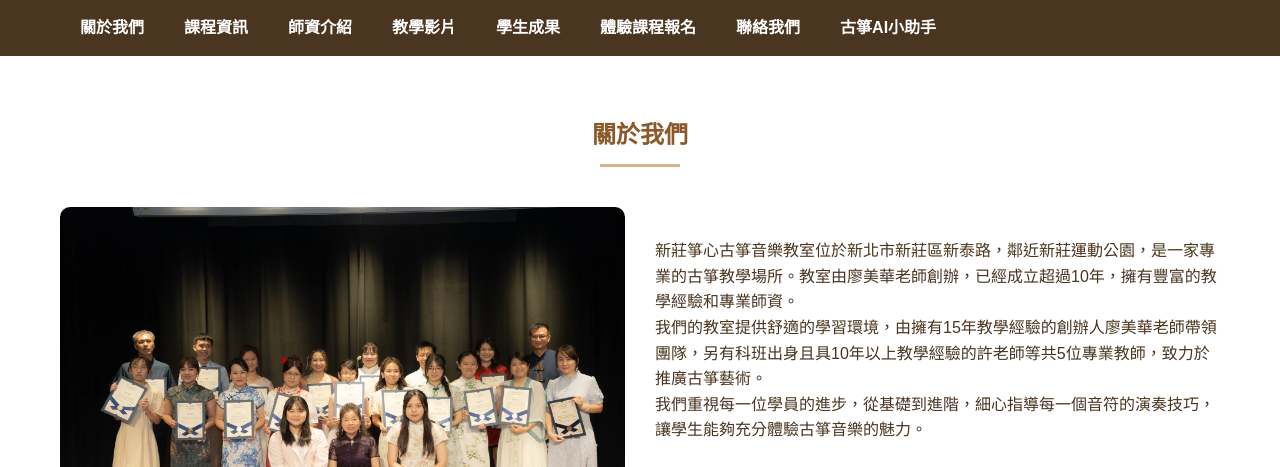
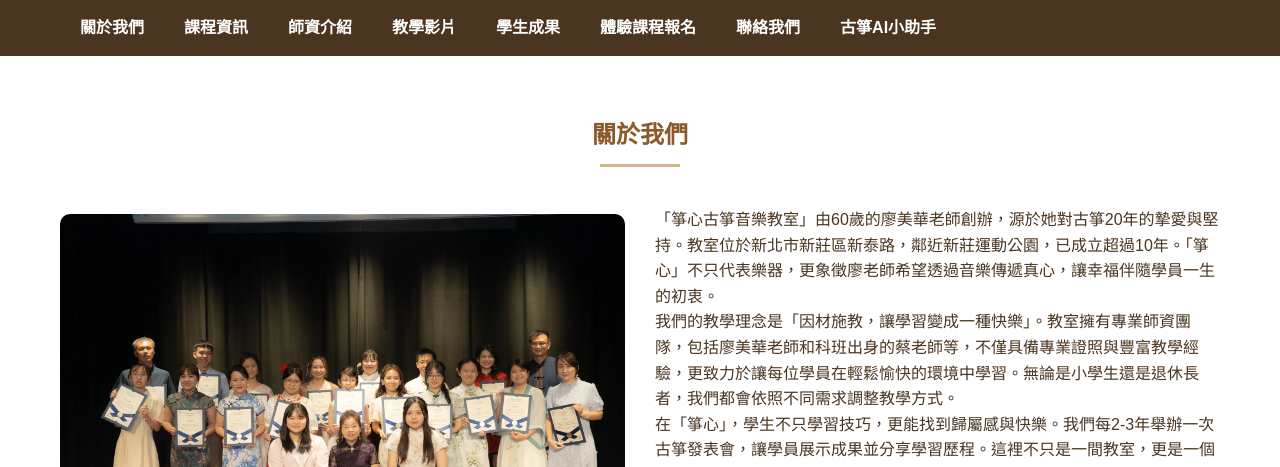
Before and after one commit to lidichu/GuzhengTrain, a plain HTML site: page index.html in a window 1280 px wide. Shown: the top 467 px of the page. Drawn offline with Linux system fonts and the light colour scheme.

Commit message:
修改文案

```diff
--- a/index.html
+++ b/index.html
@@ -92,9 +92,11 @@
 		  </picture>
 		</div>
         <div class="about-text">
-          <p>新莊箏心古箏音樂教室位於新北市新莊區新泰路，鄰近新莊運動公園，是一家專業的古箏教學場所。教室由廖美華老師創辦，已經成立超過10年，擁有豐富的教學經驗和專業師資。</p>
-          <p>我們的教室提供舒適的學習環境，由擁有15年教學經驗的創辦人廖美華老師帶領團隊，另有科班出身且具10年以上教學經驗的許老師等共5位專業教師，致力於推廣古箏藝術。</p>
-          <p>我們重視每一位學員的進步，從基礎到進階，細心指導每一個音符的演奏技巧，讓學生能夠充分體驗古箏音樂的魅力。</p>
+			<p>「箏心古箏音樂教室」由60歲的廖美華老師創辦，源於她對古箏20年的摯愛與堅持。教室位於新北市新莊區新泰路，鄰近新莊運動公園，已成立超過10年。「箏心」不只代表樂器，更象徵廖老師希望透過音樂傳遞真心，讓幸福伴隨學員一生的初衷。</p>
+
+			<p>我們的教學理念是「因材施教，讓學習變成一種快樂」。教室擁有專業師資團隊，包括廖美華老師和科班出身的蔡老師等，不僅具備專業證照與豐富教學經驗，更致力於讓每位學員在輕鬆愉快的環境中學習。無論是小學生還是退休長者，我們都會依照不同需求調整教學方式。</p>
+
+			<p>在「箏心」，學生不只學習技巧，更能找到歸屬感與快樂。我們每2-3年舉辦一次古箏發表會，讓學員展示成果並分享學習歷程。這裡不只是一間教室，更是一個溫暖的家，讓古箏的美妙音韻成為您生活中珍貴的一部分。</p>
 
           <div class="social-buttons">
             <a href="https://www.facebook.com/GuzhengTrain" target="_blank" class="social-button facebook-button">
```
